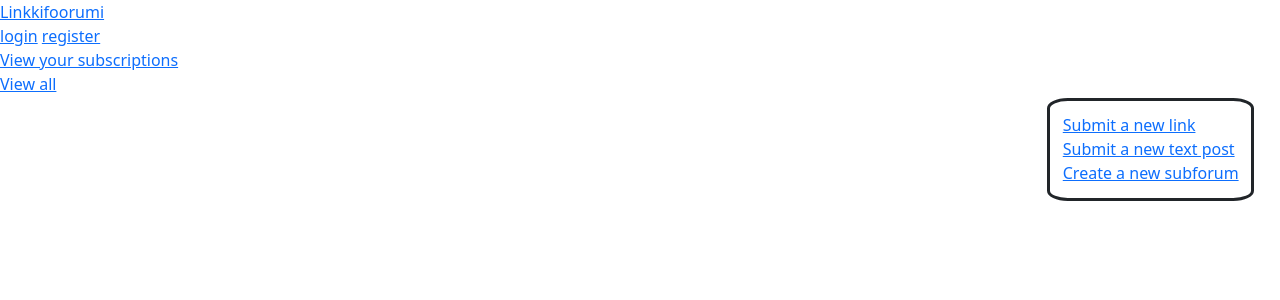
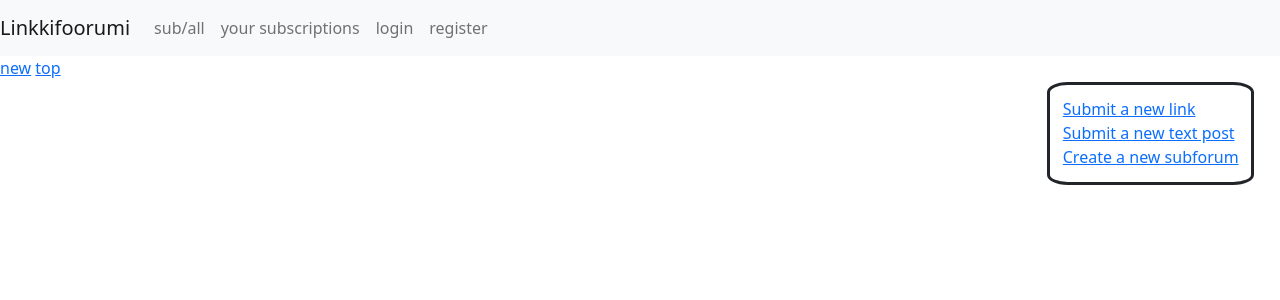
Before and after one commit to pavezzo/LinkkiFoorumi, a Flask app: page / in a window 1280 px wide. Shown: the top 300 px of the page. Run offline with Flask 2, Linux system fonts and the light colour scheme.

Commit message:
add functionality and styling

```diff
--- a/app.py
+++ b/app.py
@@ -1,7 +1,13 @@
 from flask import Flask
 from os import getenv
+from utils import timeSince
 
 app = Flask(__name__)
 app.config["SQLALCHEMY_TRACK_MODIFICATIONS"] = False
 app.secret_key = getenv("SECRET_KEY")
+
+@app.context_processor
+def utility_processor():
+    return dict(timeSince=timeSince)
+
 import routes
--- a/routes.py
+++ b/routes.py
@@ -13,7 +13,12 @@
 @app.route("/", methods=["GET"])
 def index():
     results = subscriptions.get_users_content()
-    return render_template("all.html", items=results)
+    return render_template("all.html", items=results, index=True)
+
+@app.route("/top", methods=["GET"])
+def index_top():
+    results = subscriptions.get_users_content_top()
+    return render_template("all.html", items=results, index=True)
 
 @app.route("/register")
 def register():
@@ -96,6 +101,11 @@
     results = all.get_newest()
     return render_template("all.html", items=results)
 
+@app.route("/sub/all/top")
+def all_top():
+    results = all.get_most_liked()
+    return render_template("all.html", items=results)
+
 @app.route("/newcomment", methods=["POST"])
 def new_comment():
     utils.require_login()
@@ -128,6 +138,16 @@
     contents = subforums.get_newest(result.sub_id)
     return render_template("subforum.html", subforum_id=result.sub_id, sub_name=name, introduction=result.introduction, contents=contents, subbed=subbed)
 
+@app.route("/sub/<string:name>/top")
+def view_subforum_top(name):
+    result = subforums.get_by_name(name)
+    subbed = subscriptions.check_subscription(result.sub_id)
+    if not result:
+        abort(404)
+    contents = subforums.get_top(result.sub_id)
+    return render_template("subforum.html", subforum_id=result.sub_id, sub_name=name, introduction=result.introduction, contents=contents, subbed=subbed)
+
+
 @app.route("/newsubscription", methods=["post"])
 def new_subscription():
     utils.require_login()
--- a/static/script.js
+++ b/static/script.js
@@ -28,18 +28,23 @@
     const target_childs = e.attributes.target_childs.value
     const target = document.getElementById(id)
     const childs = document.querySelectorAll('[parent_id="' + target_childs + '"]')
+    buttons_id = "buttons" + id
+    const target_buttons = document.querySelector('[buttons_id="' + target_childs + '"]')
 
     if (target.style.display === 'none') {
         target.style.display = 'block'
         for (let child of childs) {
             child.style.display = 'block'
         }
+        target_buttons.style.visibility = 'visible'
         e.innerHTML = "[-]"
     } else {
         target.style.display = 'none'
         for (let child of childs) {
             child.style.display = 'none'
         }
+        target_buttons.style.height = 0;
+        target_buttons.style.visibility = 'hidden';
         e.innerHTML = "[+]"
     }
 }
--- a/static/style.css
+++ b/static/style.css
@@ -51,7 +51,13 @@
     border-radius: 10%;
 }
 
-.likeButtons {
-    float: left;
-    overflow: hidden;
+.container {
+    display: flex;
+    flex-direction: column;
+    align-items: center;
 }
+
+.nopadding {
+    padding: 0 !important;
+    margin: 0 !important;
+}
--- a/templates/all.html
+++ b/templates/all.html
@@ -1,16 +1,38 @@
 {% extends "layout.html" %}
-{% from "macros.html" import link, post, like %}
+{% from "macros.html" import link, post, like with context%}
 {% block content %}
+{% if index %}
+<span>
+    <a href="{{ "/" }}">new</a>
+</span>
+<span>
+    <a href="{{ "/top" }}">top</a>
+</span>
+{% else %}
+<span>
+    <a href="{{ "/sub/all" }}">new</a>
+</span>
+<span>
+    <a href="{{ "/sub/all/top" }}">top</a>
+</span>
+{% endif %}
 {% if items %}
+<div class="list-group">
 {% for item in items %}
-    <br>
-    {% if item.link_id %}
-        {{ like(item.link_id, "", "") }}
-        {{ link(item.link_id, item.url, item.title, item.count_comments, item.count_likes, item.sub_name) }}
-    {% else %}
-        {{ like("", item.post_id, "") }}
-        {{ post(item.post_id, item.title, item.count_comments, item.count_likes, item.sub_name) }}
-    {% endif %}
+    <div class="list-group-item">
+        <div class="container-fluid">
+            <div class="row">
+                {% if item.link_id %}
+                    {{ like(item.link_id, "", "", item.count_likes) }}
+                    {{ link(item) }}
+                {% else %}
+                    {{ like("", item.post_id, "", item.count_likes) }}
+                    {{ post(item) }}
+                {% endif %}
+            </div>
+        </div>
+    </div>
 {% endfor %}
+</div>
 {% endif %}
 {% endblock %}
--- a/templates/layout.html
+++ b/templates/layout.html
@@ -2,21 +2,35 @@
 <!-- CSS only -->
 <link href="https://cdn.jsdelivr.net/npm/bootstrap@5.2.0-beta1/dist/css/bootstrap.min.css" rel="stylesheet" integrity="sha384-0evHe/X+R7YkIZDRvuzKMRqM+OrBnVFBL6DOitfPri4tjfHxaWutUpFmBp4vmVor" crossorigin="anonymous">
 <link rel="stylesheet" href="/static/style.css">
+<script src="/static/script.js"></script>
 {% if comments %}
 <body onload="styleComments()">
 {% endif %}
-<title>Linkkifoorumi</title>
-<a href="/">Linkkifoorumi</a><br>
-{% if session.name %}
-Logged in as {{ session.name }} id: {{ session.user_id }}
-<a href="/logout">logout</a>
-{% else %}
-<a href="/login">login</a>
-<a href="/register">register</a>
-{% endif %}
-<br>
-<a href="/subscriptions">View your subscriptions</a><br>
-<a href="/sub/all">View all</a>
+
+<nav class="navbar navbar-expand-lg navbar-light bg-light">
+    <a class="navbar-brand" href="/">Linkkifoorumi</a>
+    <div class="collapse navbar-collapse" id="navbarNav">
+        <ul class="navbar-nav">
+            <li class="nav-item">
+                <a class="nav-link" href="/sub/all">sub/all</a>
+            </li>
+            <li class="nav-item">
+                <a class="nav-link" href="/subscriptions">your subscriptions</a>
+            </li>
+            <li class="nav-item">
+        {% if session.name %}
+                <a class="nav-link" href="/logout">logout</a>
+        {% else %}
+                <a class="nav-link" href="/login">login</a>
+            <li class="nav-item">
+                <a class="nav-link" href="/register">register</a>
+            </li>
+        {% endif %}
+            </li>
+        </ul>
+    </div>
+</nav>
+
 {% if not comments %}
 <div class="sideContent">
     {% if sub_name %}
@@ -29,7 +43,5 @@
     <a href="/newsubforum">Create a new subforum</a>
 </div>
 {% endif %}
-<br>
-<script src="/static/script.js"></script>
 {% block content %}{% endblock %}
 </body>
--- a/templates/macros.html
+++ b/templates/macros.html
@@ -22,43 +22,58 @@
     {% endif %}
 {% endmacro %}
 
-{% macro link(link_id, url, title, comments, likes, subforum) %}
+{% macro link(item) %}
+    <div class="col-md-auto">
         <div class="link">
-        <a href={{ url }}>{{ title }}</a><br>
-        {% if subforum %}
-        <a href="{{ "/sub/" ~ subforum }}">{{ "Posted on sub/" ~ subforum }}</a><br>
+            <a href={{ item.url }} style="font-size: larger;">{{ item.title }}</a><br>
+            <p style="font-size: small; margin: 0px;">
+            {% if item.sub_name %}
+                Submitted to: <a href="{{ "/sub/" ~ item.sub_name }}">{{ "sub/" ~ item.sub_name }}</a>
             {% endif %}
-        <a href="{{ "/link/"  ~ link_id}}">{{ comments ~ " comments"}}</a><br>
-        <p>{{ likes ~ " likes" }}</p><br>
+                {{ timeSince(item.created_at) }}
+                by {{ item.name }}
+            </p>
+            <a href="{{ "/link/"  ~ item.link_id}}" style="font-size: small;">{{ item.count_comments ~ " comments"}}</a>
+        </div>
     </div>
 {% endmacro %}
 
-{% macro post(post_id, title, comments, likes, subforum) %}
+{% macro post(item) %}
+    <div class="col-md-auto">
         <div class="post">
-        <a href="{{ "/post/" ~ post_id }}">{{ title }}</a><br>
-        {% if subforum %}
-        <a href="{{ "/sub/" ~ subforum }}">{{ "Posted on sub/" ~ subforum }}</a><br>
+            <a href="{{ "/post/" ~ item.post_id }}" style="font-size: larger;">{{ item.title }}</a><br>
+            <p style="font-size: small; margin: 0px;">
+            {% if item.sub_name %}
+                Submitted to: <a href="{{ "/sub/" ~ item.sub_name }}">{{ "sub/" ~ item.sub_name }}</a>
             {% endif %}
-        <a href="{{ "/post/" ~ post_id }}">{{ comments ~ " comments"}}</a><br>
-        <p>{{ likes ~ " likes" }}</p><br>
+                {{ timeSince(item.created_at) }}
+                by {{ item.name }}
+            </p>
+            <a href="{{ "/post/" ~ item.post_id }}" style="font-size: small;">{{ item.count_comments ~ " comments"}}</a>
+        </div>
     </div>
 {% endmacro %}
 
-{% macro like(link_id, post_id, comment_id) %}
-    <form action="/newlike" method="post" style="float: left;">
+{% macro like(link_id, post_id, comment_id, count) %}
+    <div class="col-md-auto">
+        <div class="container nopadding">
+        <form action="/newlike" method="post">
             <input type="hidden" name="positive" value=True>
             <input type="hidden" name="link_id" value={{ link_id }}>
             <input type="hidden" name="post_id" value={{ post_id }}>
             <input type="hidden" name="comment_id" value={{ comment_id }}>
             <input type="hidden" name="csrf_token" value={{ session.csrf_token }}>
-        <button>upvote</button>
+            <button class="btn btn-outline-primary btn-sm">⬆️</button>
         </form>
-    <form action="/newlike" method="post" style="float: left;">
+        <div style="font-size:small;">{{ count ~ " points" }}</div>
+        <form action="/newlike" method="post">
             <input type="hidden" name="positive" value=False>
             <input type="hidden" name="link_id" value={{ link_id }}>
             <input type="hidden" name="post_id" value={{ post_id }}>
             <input type="hidden" name="comment_id" value={{ comment_id }}>
             <input type="hidden" name="csrf_token" value={{ session.csrf_token }}>
-        <button>downvote</button>
+            <button class="btn btn-outline-primary btn-sm">️⬇️</button>
         </form>
+        </div>
+    </div>
 {% endmacro %}
--- a/utils.py
+++ b/utils.py
@@ -1,4 +1,6 @@
 from flask import session, abort
+import humanize
+import datetime as dt
 
 def valid_csrf(token=None):
     if not token:
@@ -11,3 +13,6 @@
 def require_login():
     if "name" not in session or "user_id" not in session:
         abort(403)
+
+def timeSince(date):
+    return humanize.naturaltime(dt.datetime.now() - date)
```
Also changed, not shown: all.py (+32 -5 lines), subforums.py (+33 -4 lines), subscriptions.py (+35 -4 lines), templates/link.html (+7 -1 lines), templates/post.html (+7 -1 lines), templates/subforum.html (+19 -9 lines). Lines whose indentation alone changed are shown as unchanged.
